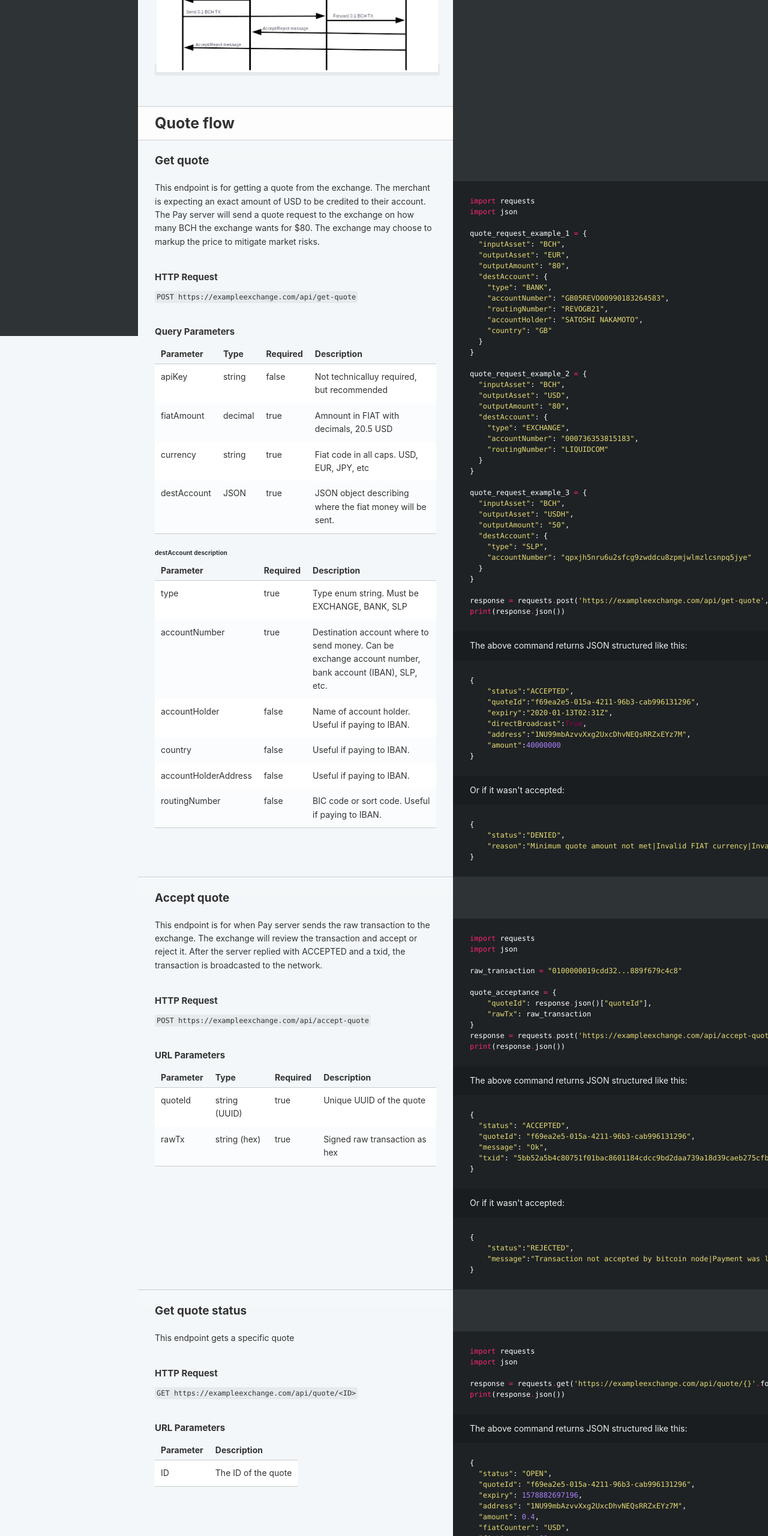
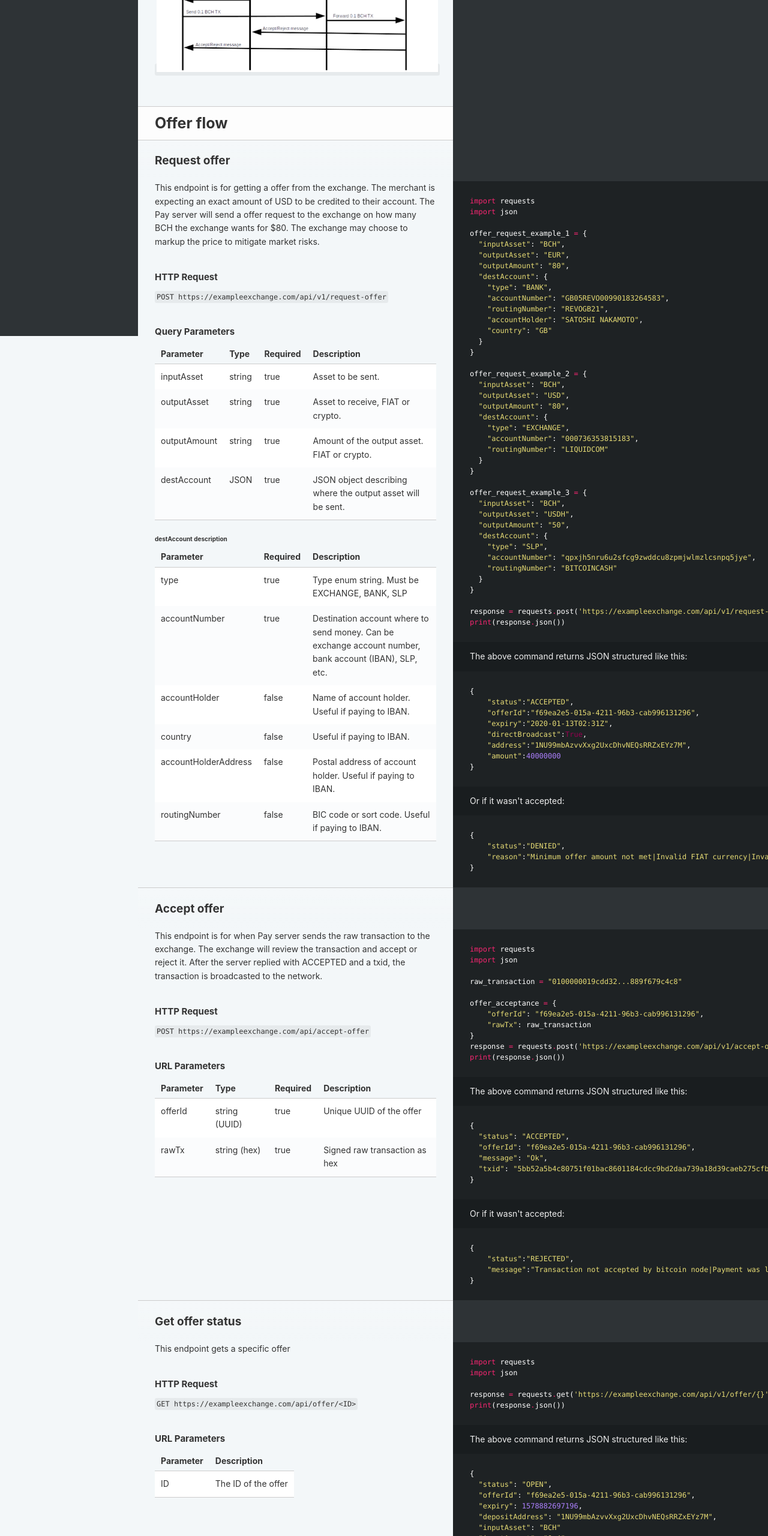
Before and after one commit to Bitcoin-com/PayExchangePartnerDemo, a plain HTML site: page documentation/index.html in a window 1280 px wide. Shown: the part 240-2800 px from the top of the page at 60% size. Drawn offline with Linux system fonts and the light colour scheme; files whose address does not match are found by name.

Commit message:
Update documentation

```diff
--- a/documentation/index.html
+++ b/documentation/index.html
@@ -222,16 +222,16 @@
             <a href="#introduction" class="toc-h1 toc-link" data-title="Introduction">Introduction</a>
           </li>
           <li>
-            <a href="#quote-flow" class="toc-h1 toc-link" data-title="Quote flow">Quote flow</a>
+            <a href="#offer-flow" class="toc-h1 toc-link" data-title="Offer flow">Offer flow</a>
               <ul class="toc-list-h2">
                   <li>
-                    <a href="#get-quote" class="toc-h2 toc-link" data-title="Get quote">Get quote</a>
+                    <a href="#request-offer" class="toc-h2 toc-link" data-title="Request offer">Request offer</a>
                   </li>
                   <li>
-                    <a href="#accept-quote" class="toc-h2 toc-link" data-title="Accept quote">Accept quote</a>
+                    <a href="#accept-offer" class="toc-h2 toc-link" data-title="Accept offer">Accept offer</a>
                   </li>
                   <li>
-                    <a href="#get-quote-status" class="toc-h2 toc-link" data-title="Get quote status">Get quote status</a>
+                    <a href="#get-offer-status" class="toc-h2 toc-link" data-title="Get offer status">Get offer status</a>
                   </li>
               </ul>
           </li>
@@ -250,10 +250,10 @@
 <p>Bitcoin.com Example Server API documentation.</p>
 
 <p><code><img src="images/flow-3b8b22fe.png" /></code></p>
-<h1 id='quote-flow'>Quote flow</h1><h2 id='get-quote'>Get quote</h2><pre class="highlight python tab-python"><code><span class="kn">import</span> <span class="nn">requests</span>
+<h1 id='offer-flow'>Offer flow</h1><h2 id='request-offer'>Request offer</h2><pre class="highlight python tab-python"><code><span class="kn">import</span> <span class="nn">requests</span>
 <span class="kn">import</span> <span class="nn">json</span>
 
-<span class="n">quote_request_example_1</span> <span class="o">=</span> <span class="p">{</span>
+<span class="n">offer_request_example_1</span> <span class="o">=</span> <span class="p">{</span>
   <span class="s">"inputAsset"</span><span class="p">:</span> <span class="s">"BCH"</span><span class="p">,</span>
   <span class="s">"outputAsset"</span><span class="p">:</span> <span class="s">"EUR"</span><span class="p">,</span>
   <span class="s">"outputAmount"</span><span class="p">:</span> <span class="s">"80"</span><span class="p">,</span>
@@ -266,7 +266,7 @@
   <span class="p">}</span>
 <span class="p">}</span>
 
-<span class="n">quote_request_example_2</span> <span class="o">=</span> <span class="p">{</span>
+<span class="n">offer_request_example_2</span> <span class="o">=</span> <span class="p">{</span>
   <span class="s">"inputAsset"</span><span class="p">:</span> <span class="s">"BCH"</span><span class="p">,</span>
   <span class="s">"outputAsset"</span><span class="p">:</span> <span class="s">"USD"</span><span class="p">,</span>
   <span class="s">"outputAmount"</span><span class="p">:</span> <span class="s">"80"</span><span class="p">,</span>
@@ -277,17 +277,18 @@
   <span class="p">}</span>
 <span class="p">}</span>
 
-<span class="n">quote_request_example_3</span> <span class="o">=</span> <span class="p">{</span>
+<span class="n">offer_request_example_3</span> <span class="o">=</span> <span class="p">{</span>
   <span class="s">"inputAsset"</span><span class="p">:</span> <span class="s">"BCH"</span><span class="p">,</span>
   <span class="s">"outputAsset"</span><span class="p">:</span> <span class="s">"USDH"</span><span class="p">,</span>
   <span class="s">"outputAmount"</span><span class="p">:</span> <span class="s">"50"</span><span class="p">,</span>
   <span class="s">"destAccount"</span><span class="p">:</span> <span class="p">{</span>
     <span class="s">"type"</span><span class="p">:</span> <span class="s">"SLP"</span><span class="p">,</span>
-    <span class="s">"accountNumber"</span><span class="p">:</span> <span class="s">"qpxjh5nru6u2sfcg9zwddcu8zpmjwlmzlcsnpq5jye"</span>
+    <span class="s">"accountNumber"</span><span class="p">:</span> <span class="s">"qpxjh5nru6u2sfcg9zwddcu8zpmjwlmzlcsnpq5jye"</span><span class="p">,</span>
+    <span class="s">"routingNumber"</span><span class="p">:</span> <span class="s">"BITCOINCASH"</span>
   <span class="p">}</span>
 <span class="p">}</span>
 
-<span class="n">response</span> <span class="o">=</span> <span class="n">requests</span><span class="o">.</span><span class="n">post</span><span class="p">(</span><span class="s">'https://exampleexchange.com/api/get-quote'</span><span class="p">,</span> <span class="n">json</span><span class="o">=</span><span class="n">quote_request_example_2</span><span class="p">,</span> <span class="n">headers</span> <span class="o">=</span> <span class="p">{</span><span class="s">'X-API-Key'</span><span class="p">:</span> <span class="n">api_key</span><span class="p">})</span>
+<span class="n">response</span> <span class="o">=</span> <span class="n">requests</span><span class="o">.</span><span class="n">post</span><span class="p">(</span><span class="s">'https://exampleexchange.com/api/v1/request-offer'</span><span class="p">,</span> <span class="n">json</span><span class="o">=</span><span class="n">offer_request_example_2</span><span class="p">,</span> <span class="n">headers</span> <span class="o">=</span> <span class="p">{</span><span class="s">'X-API-Key'</span><span class="p">:</span> <span class="n">api_key</span><span class="p">})</span>
 <span class="k">print</span><span class="p">(</span><span class="n">response</span><span class="o">.</span><span class="n">json</span><span class="p">())</span>
 </code></pre>
 <blockquote>
@@ -295,7 +296,7 @@
 </blockquote>
 <pre class="highlight json tab-json"><code><span class="p">{</span><span class="w">
     </span><span class="s2">"status"</span><span class="p">:</span><span class="s2">"ACCEPTED"</span><span class="p">,</span><span class="w">
-    </span><span class="s2">"quoteId"</span><span class="p">:</span><span class="s2">"f69ea2e5-015a-4211-96b3-cab996131296"</span><span class="p">,</span><span class="w">
+    </span><span class="s2">"offerId"</span><span class="p">:</span><span class="s2">"f69ea2e5-015a-4211-96b3-cab996131296"</span><span class="p">,</span><span class="w">
     </span><span class="s2">"expiry"</span><span class="p">:</span><span class="s2">"2020-01-13T02:31Z"</span><span class="p">,</span><span class="w">
     </span><span class="s2">"directBroadcast"</span><span class="p">:</span><span class="err">True</span><span class="p">,</span><span class="w">
     </span><span class="s2">"address"</span><span class="p">:</span><span class="s2">"1NU99mbAzvvXxg2UxcDhvNEQsRRZxEYz7M"</span><span class="p">,</span><span class="w">
@@ -307,12 +308,12 @@
 </blockquote>
 <pre class="highlight json tab-json"><code><span class="p">{</span><span class="w">
     </span><span class="s2">"status"</span><span class="p">:</span><span class="s2">"DENIED"</span><span class="p">,</span><span class="w">
-    </span><span class="s2">"reason"</span><span class="p">:</span><span class="s2">"Minimum quote amount not met|Invalid FIAT currency|Invalid destination account|Destination account not eligible"</span><span class="w">
+    </span><span class="s2">"reason"</span><span class="p">:</span><span class="s2">"Minimum offer amount not met|Invalid FIAT currency|Invalid destination account|Destination account not eligible"</span><span class="w">
 </span><span class="p">}</span><span class="w">
 </span></code></pre>
-<p>This endpoint is for getting a quote from the exchange. The merchant is expecting an exact amount of USD to be credited to their account. The Pay server will send a quote request to the exchange on how many BCH the exchange wants for $80. The exchange may choose to markup the price to mitigate market risks.</p>
+<p>This endpoint is for getting a offer from the exchange. The merchant is expecting an exact amount of USD to be credited to their account. The Pay server will send a offer request to the exchange on how many BCH the exchange wants for $80. The exchange may choose to markup the price to mitigate market risks.</p>
 <h3 id='http-request'>HTTP Request</h3>
-<p><code>POST https://exampleexchange.com/api/get-quote</code></p>
+<p><code>POST https://exampleexchange.com/api/v1/request-offer</code></p>
 <h3 id='query-parameters'>Query Parameters</h3>
 <table><thead>
 <tr>
@@ -323,28 +324,28 @@
 </tr>
 </thead><tbody>
 <tr>
-<td>apiKey</td>
+<td>inputAsset</td>
 <td>string</td>
-<td>false</td>
-<td>Not technicalluy required, but recommended</td>
+<td>true</td>
+<td>Asset to be sent.</td>
 </tr>
 <tr>
-<td>fiatAmount</td>
-<td>decimal</td>
+<td>outputAsset</td>
+<td>string</td>
 <td>true</td>
-<td>Amnount in FIAT with decimals, 20.5 USD</td>
+<td>Asset to receive, FIAT or crypto.</td>
 </tr>
 <tr>
-<td>currency</td>
+<td>outputAmount</td>
 <td>string</td>
 <td>true</td>
-<td>Fiat code in all caps. USD, EUR, JPY, etc</td>
+<td>Amount of the output asset. FIAT or crypto.</td>
 </tr>
 <tr>
 <td>destAccount</td>
 <td>JSON</td>
 <td>true</td>
-<td>JSON object describing where the fiat money will be sent.</td>
+<td>JSON object describing where the output asset will be sent.</td>
 </tr>
 </tbody></table>
 <h4 id='destaccount-description'>destAccount description</h4>
@@ -378,7 +379,7 @@
 <tr>
 <td>accountHolderAddress</td>
 <td>false</td>
-<td>Useful if paying to IBAN.</td>
+<td>Postal address of account holder. Useful if paying to IBAN.</td>
 </tr>
 <tr>
 <td>routingNumber</td>
@@ -386,16 +387,16 @@
 <td>BIC code or sort code. Useful if paying to IBAN.</td>
 </tr>
 </tbody></table>
-<h2 id='accept-quote'>Accept quote</h2><pre class="highlight python tab-python"><code><span class="kn">import</span> <span class="nn">requests</span>
+<h2 id='accept-offer'>Accept offer</h2><pre class="highlight python tab-python"><code><span class="kn">import</span> <span class="nn">requests</span>
 <span class="kn">import</span> <span class="nn">json</span>
 
 <span class="n">raw_transaction</span> <span class="o">=</span> <span class="s">"0100000019cdd32...889f679c4c8"</span>
 
-<span class="n">quote_acceptance</span> <span class="o">=</span> <span class="p">{</span>
-    <span class="s">"quoteId"</span><span class="p">:</span> <span class="n">response</span><span class="o">.</span><span class="n">json</span><span class="p">()[</span><span class="s">"quoteId"</span><span class="p">],</span>
+<span class="n">offer_acceptance</span> <span class="o">=</span> <span class="p">{</span>
+    <span class="s">"offerId"</span><span class="p">:</span> <span class="s">"f69ea2e5-015a-4211-96b3-cab996131296"</span><span class="p">,</span>
     <span class="s">"rawTx"</span><span class="p">:</span> <span class="n">raw_transaction</span>
 <span class="p">}</span>
-<span class="n">response</span> <span class="o">=</span> <span class="n">requests</span><span class="o">.</span><span class="n">post</span><span class="p">(</span><span class="s">'https://exampleexchange.com/api/accept-quote'</span><span class="p">,</span> <span class="n">json</span><span class="o">=</span><span class="n">quote_acceptance</span><span class="p">,</span> <span class="n">headers</span> <span class="o">=</span> <span class="p">{</span><span class="s">'X-API-Key'</span><span class="p">:</span> <span class="n">api_key</span><span class="p">})</span>
+<span class="n">response</span> <span class="o">=</span> <span class="n">requests</span><span class="o">.</span><span class="n">post</span><span class="p">(</span><span class="s">'https://exampleexchange.com/api/v1/accept-offer'</span><span class="p">,</span> <span class="n">json</span><span class="o">=</span><span class="n">offer_acceptance</span><span class="p">,</span> <span class="n">headers</span> <span class="o">=</span> <span class="p">{</span><span class="s">'X-API-Key'</span><span class="p">:</span> <span class="n">api_key</span><span class="p">})</span>
 <span class="k">print</span><span class="p">(</span><span class="n">response</span><span class="o">.</span><span class="n">json</span><span class="p">())</span>
 </code></pre>
 <blockquote>
@@ -403,7 +404,7 @@
 </blockquote>
 <pre class="highlight json tab-json"><code><span class="p">{</span><span class="w">
   </span><span class="s2">"status"</span><span class="p">:</span><span class="w"> </span><span class="s2">"ACCEPTED"</span><span class="p">,</span><span class="w">
-  </span><span class="s2">"quoteId"</span><span class="p">:</span><span class="w"> </span><span class="s2">"f69ea2e5-015a-4211-96b3-cab996131296"</span><span class="p">,</span><span class="w">
+  </span><span class="s2">"offerId"</span><span class="p">:</span><span class="w"> </span><span class="s2">"f69ea2e5-015a-4211-96b3-cab996131296"</span><span class="p">,</span><span class="w">
   </span><span class="s2">"message"</span><span class="p">:</span><span class="w"> </span><span class="s2">"Ok"</span><span class="p">,</span><span class="w">
   </span><span class="s2">"txid"</span><span class="p">:</span><span class="w"> </span><span class="s2">"5bb52a5b4c80751f01bac8601184cdcc9bd2daa739a18d39caeb275cfb3521c2"</span><span class="w">
 </span><span class="p">}</span><span class="w">
@@ -413,13 +414,13 @@
 </blockquote>
 <pre class="highlight json tab-json"><code><span class="p">{</span><span class="w">
     </span><span class="s2">"status"</span><span class="p">:</span><span class="s2">"REJECTED"</span><span class="p">,</span><span class="w">
-    </span><span class="s2">"message"</span><span class="p">:</span><span class="s2">"Transaction not accepted by bitcoin node|Payment was less than expected|Paid more than expected|Quote has timed out"</span><span class="w">
+    </span><span class="s2">"message"</span><span class="p">:</span><span class="s2">"Transaction not accepted by bitcoin node|Payment was less than expected|Paid more than expected|Offer has timed out"</span><span class="w">
 </span><span class="p">}</span><span class="w">
 </span></code></pre>
 <p>This endpoint is for when Pay server sends the raw transaction to the exchange. The exchange will review the transaction and accept or reject it.
 After the server replied with ACCEPTED and a txid, the transaction is broadcasted to the network.</p>
 <h3 id='http-request-2'>HTTP Request</h3>
-<p><code>POST https://exampleexchange.com/api/accept-quote</code></p>
+<p><code>POST https://exampleexchange.com/api/accept-offer</code></p>
 <h3 id='url-parameters'>URL Parameters</h3>
 <table><thead>
 <tr>
@@ -430,10 +431,10 @@ After the server replied with ACCEPTED and a txid, the transaction is broadcaste
 </tr>
 </thead><tbody>
 <tr>
-<td>quoteId</td>
+<td>offerId</td>
 <td>string (UUID)</td>
 <td>true</td>
-<td>Unique UUID of the quote</td>
+<td>Unique UUID of the offer</td>
 </tr>
 <tr>
 <td>rawTx</td>
@@ -442,10 +443,10 @@ After the server replied with ACCEPTED and a txid, the transaction is broadcaste
 <td>Signed raw transaction as hex</td>
 </tr>
 </tbody></table>
-<h2 id='get-quote-status'>Get quote status</h2><pre class="highlight python tab-python"><code><span class="kn">import</span> <span class="nn">requests</span>
+<h2 id='get-offer-status'>Get offer status</h2><pre class="highlight python tab-python"><code><span class="kn">import</span> <span class="nn">requests</span>
 <span class="kn">import</span> <span class="nn">json</span>
 
-<span class="n">response</span> <span class="o">=</span> <span class="n">requests</span><span class="o">.</span><span class="n">get</span><span class="p">(</span><span class="s">'https://exampleexchange.com/api/quote/{}'</span><span class="o">.</span><span class="n">format</span><span class="p">(</span><span class="n">quote_id</span><span class="p">),</span> <span class="n">headers</span> <span class="o">=</span> <span class="p">{</span><span class="s">'X-API-Key'</span><span class="p">:</span> <span class="n">api_key</span><span class="p">})</span>
+<span class="n">response</span> <span class="o">=</span> <span class="n">requests</span><span class="o">.</span><span class="n">get</span><span class="p">(</span><span class="s">'https://exampleexchange.com/api/v1/offer/{}'</span><span class="o">.</span><span class="n">format</span><span class="p">(</span><span class="n">offer_id</span><span class="p">),</span> <span class="n">headers</span> <span class="o">=</span> <span class="p">{</span><span class="s">'X-API-Key'</span><span class="p">:</span> <span class="n">api_key</span><span class="p">})</span>
 <span class="k">print</span><span class="p">(</span><span class="n">response</span><span class="o">.</span><span class="n">json</span><span class="p">())</span>
 </code></pre>
 <blockquote>
@@ -453,18 +454,18 @@ After the server replied with ACCEPTED and a txid, the transaction is broadcaste
 </blockquote>
 <pre class="highlight json tab-json"><code><span class="p">{</span><span class="w">
   </span><span class="s2">"status"</span><span class="p">:</span><span class="w"> </span><span class="s2">"OPEN"</span><span class="p">,</span><span class="w">
-  </span><span class="s2">"quoteId"</span><span class="p">:</span><span class="w"> </span><span class="s2">"f69ea2e5-015a-4211-96b3-cab996131296"</span><span class="p">,</span><span class="w">
+  </span><span class="s2">"offerId"</span><span class="p">:</span><span class="w"> </span><span class="s2">"f69ea2e5-015a-4211-96b3-cab996131296"</span><span class="p">,</span><span class="w">
   </span><span class="s2">"expiry"</span><span class="p">:</span><span class="w"> </span><span class="mi">1578882697196</span><span class="p">,</span><span class="w">
-  </span><span class="s2">"address"</span><span class="p">:</span><span class="w"> </span><span class="s2">"1NU99mbAzvvXxg2UxcDhvNEQsRRZxEYz7M"</span><span class="p">,</span><span class="w">
-  </span><span class="s2">"amount"</span><span class="p">:</span><span class="w"> </span><span class="mf">0.4</span><span class="p">,</span><span class="w">
-  </span><span class="s2">"fiatCounter"</span><span class="p">:</span><span class="w"> </span><span class="s2">"USD"</span><span class="p">,</span><span class="w">
-  </span><span class="s2">"fiatAmount"</span><span class="p">:</span><span class="w"> </span><span class="mi">80</span><span class="p">,</span><span class="w">
-  </span><span class="s2">"accountId"</span><span class="p">:</span><span class="w"> </span><span class="s2">"b3cffad0-b510-44da-80db-195c9b7c1ae3"</span><span class="w">
+  </span><span class="s2">"depositAddress"</span><span class="p">:</span><span class="w"> </span><span class="s2">"1NU99mbAzvvXxg2UxcDhvNEQsRRZxEYz7M"</span><span class="p">,</span><span class="w">
+  </span><span class="s2">"inputAsset"</span><span class="p">:</span><span class="w"> </span><span class="s2">"BCH"</span><span class="w">
+  </span><span class="s2">"inputAmount"</span><span class="p">:</span><span class="w"> </span><span class="s2">"0.4"</span><span class="p">,</span><span class="w">
+  </span><span class="s2">"outputAsset"</span><span class="p">:</span><span class="w"> </span><span class="s2">"USD"</span><span class="p">,</span><span class="w">
+  </span><span class="s2">"outputAmount"</span><span class="p">:</span><span class="w"> </span><span class="mi">80</span><span class="p">,</span><span class="w">
 </span><span class="p">}</span><span class="w">
 </span></code></pre>
-<p>This endpoint gets a specific quote</p>
+<p>This endpoint gets a specific offer</p>
 <h3 id='http-request-3'>HTTP Request</h3>
-<p><code>GET https://exampleexchange.com/api/quote/&lt;ID&gt;</code></p>
+<p><code>GET https://exampleexchange.com/api/offer/&lt;ID&gt;</code></p>
 <h3 id='url-parameters-2'>URL Parameters</h3>
 <table><thead>
 <tr>
@@ -474,7 +475,7 @@ After the server replied with ACCEPTED and a txid, the transaction is broadcaste
 </thead><tbody>
 <tr>
 <td>ID</td>
-<td>The ID of the quote</td>
+<td>The ID of the offer</td>
 </tr>
 </tbody></table>
 <h1 id='errors'>Errors</h1>
```
Also changed, not shown: 1 other file.
